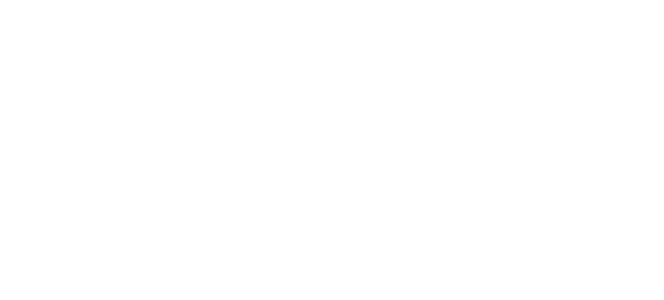
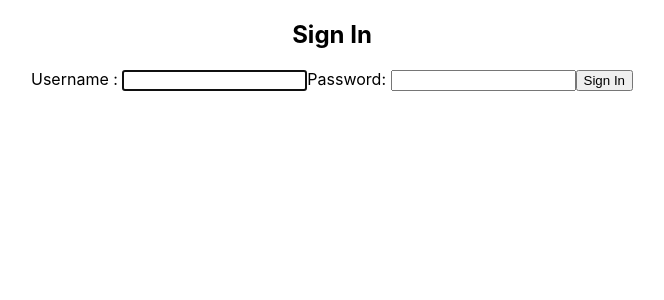
Before and after one commit to Clifford18/login-auth-axios, a React (Create React App) app: page / in a window 1280 px wide. Shown: the top 300 px of the page, without its empty margins (308-972 px from the left). Built offline with nearby package versions, Linux system fonts and the light colour scheme.

Commit message:
update Login.js file

```diff
--- a/src/Login.js
+++ b/src/Login.js
@@ -5,10 +5,49 @@
 	const userRef = useRef();
 	const errRef = useRef();
 
+	const [user, setUser] = useState('');
+	const [pwd, setPwd] = useState('');
+	const [errMsg, setErrMsg] = useState('');
+	const [success, setSuccess] = useState(false);
+
+	useEffect(() => {
+		userRef.current.focus();
+	}, []);
+
+	useEffect(() => {
+		setErrMsg('');
+	}, [user, pwd]);
+
 	return (
-		<div>
+		<section>
+			<p ref={errRef} className={errMsg ? "errMsg" :
+				"offscreen"} aria-live="assertive">{errMsg}</p>
+			<h1>Sign In</h1>
+			<form>
+				<label htmlFor="username">Username : </label>
+				<input
+					type="text"
+					id="username"
+					ref={userRef}
+					autocomplete="off"
+					onChange={(e) => setUser(e.target.value)}
+					value={user}
+					required
+				/>
 
-		</div>
+				<label htmlFor="password">Password: </label>
+				<input
+					type="password"
+					id="password"
+					onChange={(e) => setPwd(e.target.value)}
+					value={pwd}
+					required
+				/>
+
+				<button>Sign In</button>
+			</form>
+
+		</section>
 	);
 };
 
```
